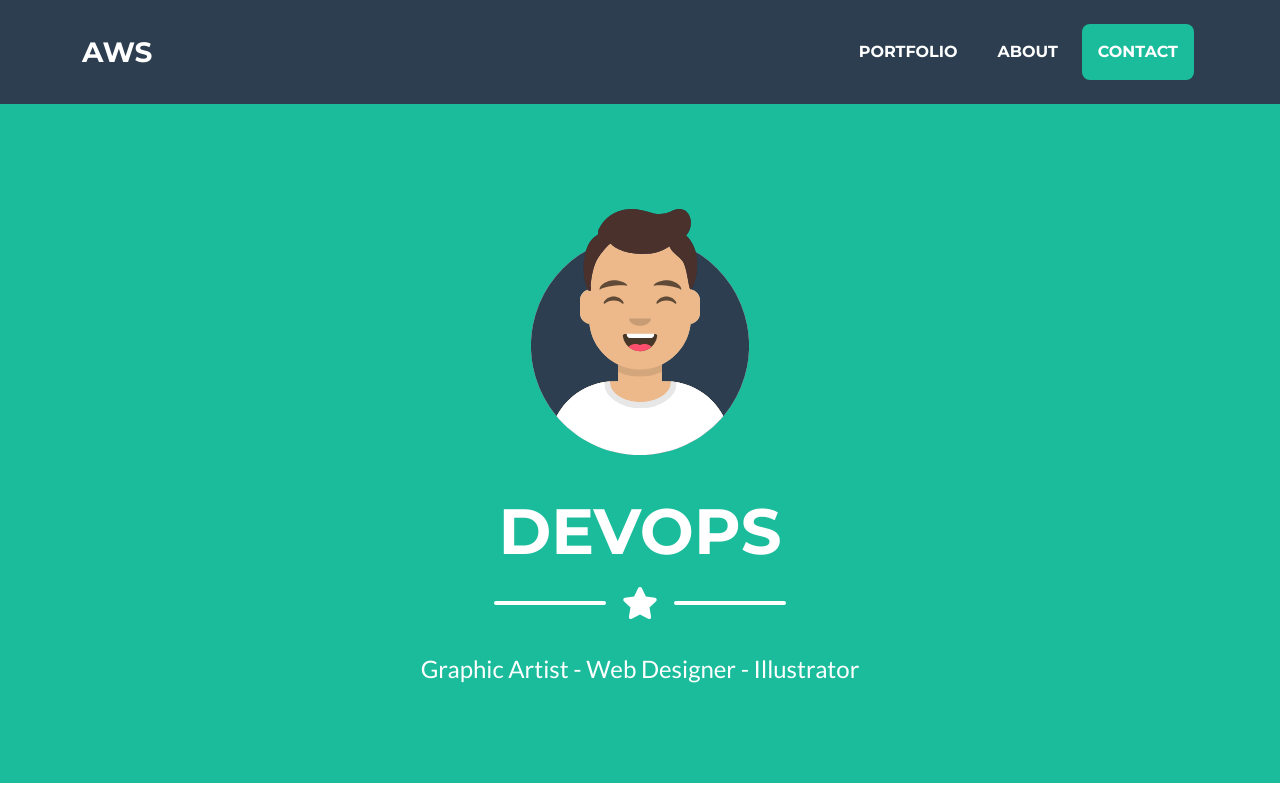
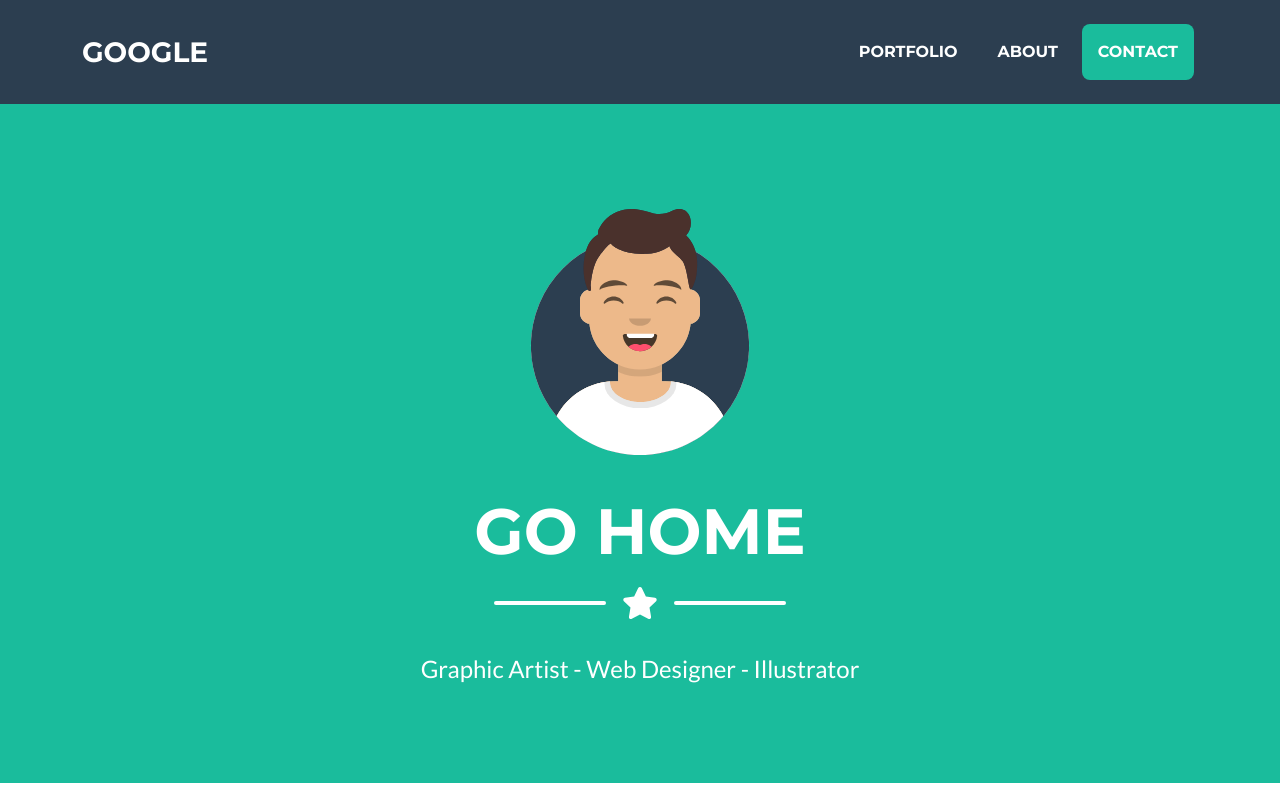
Before and after one commit to Penguin135/ci-cd-example, a plain HTML site: page index.html in a window 1280 px wide. Shown: the top 800 px of the page. Drawn offline with nearby package versions, Linux system fonts and the light colour scheme.

Commit message:
update index.html

```diff
--- a/index.html
+++ b/index.html
@@ -20,7 +20,7 @@
         <!-- Navigation-->
         <nav class="navbar navbar-expand-lg bg-secondary text-uppercase fixed-top" id="mainNav">
             <div class="container">
-                <a class="navbar-brand" href="#page-top">AWS</a>
+                <a class="navbar-brand" href="#page-top">Google</a>
                 <button class="navbar-toggler text-uppercase font-weight-bold bg-primary text-white rounded" type="button" data-bs-toggle="collapse" data-bs-target="#navbarResponsive" aria-controls="navbarResponsive" aria-expanded="false" aria-label="Toggle navigation">
                     Menu
                     <i class="fas fa-bars"></i>
@@ -40,7 +40,7 @@
                 <!-- Masthead Avatar Image-->
                 <img class="masthead-avatar mb-5" src="assets/img/avataaars.svg" alt="..." />
                 <!-- Masthead Heading-->
-                <h1 class="masthead-heading text-uppercase mb-0">DevOps</h1>
+                <h1 class="masthead-heading text-uppercase mb-0">Go Home</h1>
                 <!-- Icon Divider-->
                 <div class="divider-custom divider-light">
                     <div class="divider-custom-line"></div>
```
